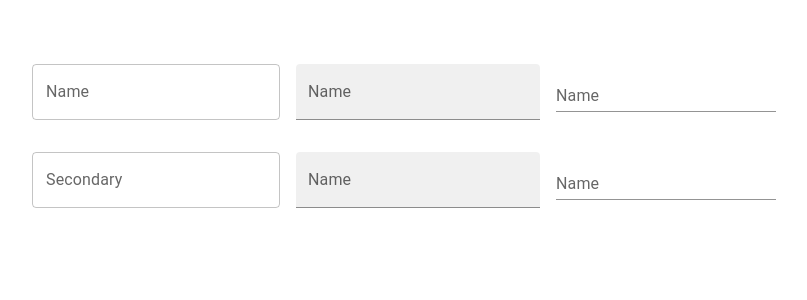
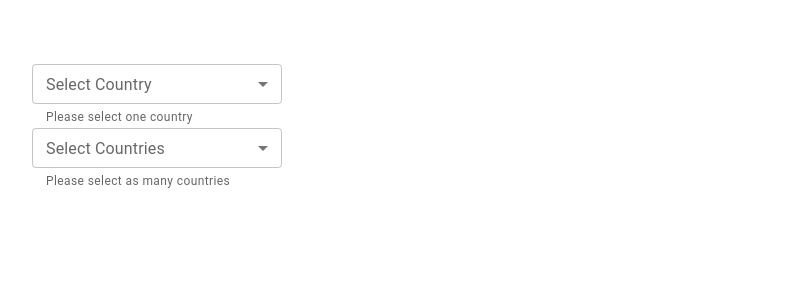
Before and after one commit to anodiamadm/expt, a React (Create React App) app in the folder React MUI/react-mui-demo/: page / in a window 1280 px wide. Shown: the top 300 px of the page, without its empty margins (32-839 px from the left). Built offline with nearby package versions, Linux system fonts and the light colour scheme.

Commit message:
Select & MultiSelect

```diff
--- a/React MUI/react-mui-demo/src/App.tsx
+++ b/React MUI/react-mui-demo/src/App.tsx
@@ -1,6 +1,8 @@
 import './App.css';
-import MuiButton from './components/MuiButton';
-import MuiTextField from './components/MuiTextField';
+import MuiMultiSelect from './components/MuiMuttiSelect';
+// import MuiButton from './components/MuiButton';
+import MuiSelect from './components/MuiSelect';
+// import MuiTextField from './components/MuiTextField';
 // import MuiTypography from './components/MuiTypography';
 
 function App() {
@@ -8,7 +10,9 @@ function App() {
     <div className="App">
       {/* <MuiTypography /> */}
       {/* <MuiButton /> */}
-      <MuiTextField/>
+      {/* <MuiTextField/> */}
+      <MuiSelect/>
+      <MuiMultiSelect/>
     </div>
   );
 }
--- /dev/null
+++ b/React MUI/react-mui-demo/src/components/MuiMuttiSelect.tsx
@@ -0,0 +1,24 @@
+import React, { useState } from 'react'
+import { Box, MenuItem, TextField } from '@mui/material'
+
+const MuiMultiSelect = () => {
+    const [countries, setCountries] = useState<string[]>([])
+    console.log(countries);
+    const handleChange = (event: React.ChangeEvent<HTMLInputElement>) => {
+        const value = event.target.value
+        setCountries(typeof value === 'string' ? value.split(',') : value)
+    }
+    return (
+        <Box width='250px' >
+            <TextField label='Select Countries' select value={countries} onChange={handleChange} SelectProps={{ multiple: true }}
+                    size='small' color='secondary' fullWidth helperText='Please select as many countries'>
+                <MenuItem value='IN'>India</MenuItem>
+                <MenuItem value='US'>United States</MenuItem>
+                <MenuItem value='AU'>Australia</MenuItem>
+            </TextField>
+
+        </Box>
+    )
+}
+
+export default MuiMultiSelect
--- /dev/null
+++ b/React MUI/react-mui-demo/src/components/MuiSelect.tsx
@@ -0,0 +1,38 @@
+import React, { useState } from 'react'
+import { Box, MenuItem, TextField } from '@mui/material'
+
+const MuiSelect = () => {
+    const [country, setCountry] = useState('')
+    console.log(country);
+    const handleChange = (event: React.ChangeEvent<HTMLInputElement>) => {
+        setCountry(event.target.value as string)
+    }
+    return (
+        <Box width='250px' >
+            <TextField label='Select Country' select value={country} onChange={handleChange} fullWidth size='small' color='secondary'
+                    helperText='Please select one country' maxRows='5'>
+                <MenuItem value='IN'>India</MenuItem>
+                <MenuItem value='US'>United States</MenuItem>
+                <MenuItem value='AU'>Australia</MenuItem>
+                <MenuItem value='PK'>Pakistan</MenuItem>
+                <MenuItem value='NP'>Nepal</MenuItem>
+                <MenuItem value='BD'>Bangladesh</MenuItem>
+                <MenuItem value='CA'>Canada</MenuItem>
+                <MenuItem value='NZ'>New Zealand</MenuItem>
+                <MenuItem value='UK'>United Kingdom</MenuItem>
+                <MenuItem value='GR'>Germany</MenuItem>
+                <MenuItem value='CH'>China</MenuItem>
+                <MenuItem value='SR'>Srilanka</MenuItem>
+                <MenuItem value='BR'>Brazil</MenuItem>
+                <MenuItem value='SP'>Spain</MenuItem>
+                <MenuItem value='IT'>Italy</MenuItem>
+                <MenuItem value='AF'>Afghanistan</MenuItem>
+                <MenuItem value='KE'>Kenya</MenuItem>
+                <MenuItem value='UA'>United Arab Emirates</MenuItem>
+            </TextField>
+
+        </Box>
+    )
+}
+
+export default MuiSelect
--- a/React MUI/react-mui-demo/src/components/MuiTextField.tsx
+++ b/React MUI/react-mui-demo/src/components/MuiTextField.tsx
@@ -1,7 +1,8 @@
-import { Stack, TextField } from '@mui/material'
-import React from 'react'
+import { InputAdornment, Stack, TextField } from '@mui/material'
+import React, { useState } from 'react'
 
 const MuiTextField = () => {
+    const [value,setValue]=useState('');
     return (
         <Stack spacing={4}>
             <Stack direction='row' spacing={2}>
@@ -10,9 +11,22 @@ const MuiTextField = () => {
                 <TextField label='Name' variant='standard' />
             </Stack>
             <Stack direction='row' spacing={2}>
-                <TextField label='Secondary' variant='outlined' />
-                <TextField label='Name' variant='filled' />
-                <TextField label='Name' variant='standard' />
+                <TextField label='Small Secondary' size='small' color='secondary' />
+            </Stack>
+            <Stack direction='row' spacing={2}>
+                <TextField label='Form Input'
+                required
+                value={value}
+                onChange={(e)=>setValue(e.target.value)}
+                error={!value}
+                helperText={!value?'Reqyuired':'Please do not share password'} />
+                <TextField label='Password' type='password' helperText='Do not share password' />
+                <TextField label='Readonly' InputProps={{readOnly: true}} />
+                <TextField label='Disabed' disabled />
+            </Stack>
+            <Stack direction='row' spacing={2}>
+                <TextField label='Amount' InputProps={{ startAdornment: <InputAdornment position='start'>$</InputAdornment> }} />
+                <TextField label='Amount' InputProps={{ endAdornment: <InputAdornment position='end'>Kg</InputAdornment> }} />
             </Stack>
         </Stack>
     )
```
